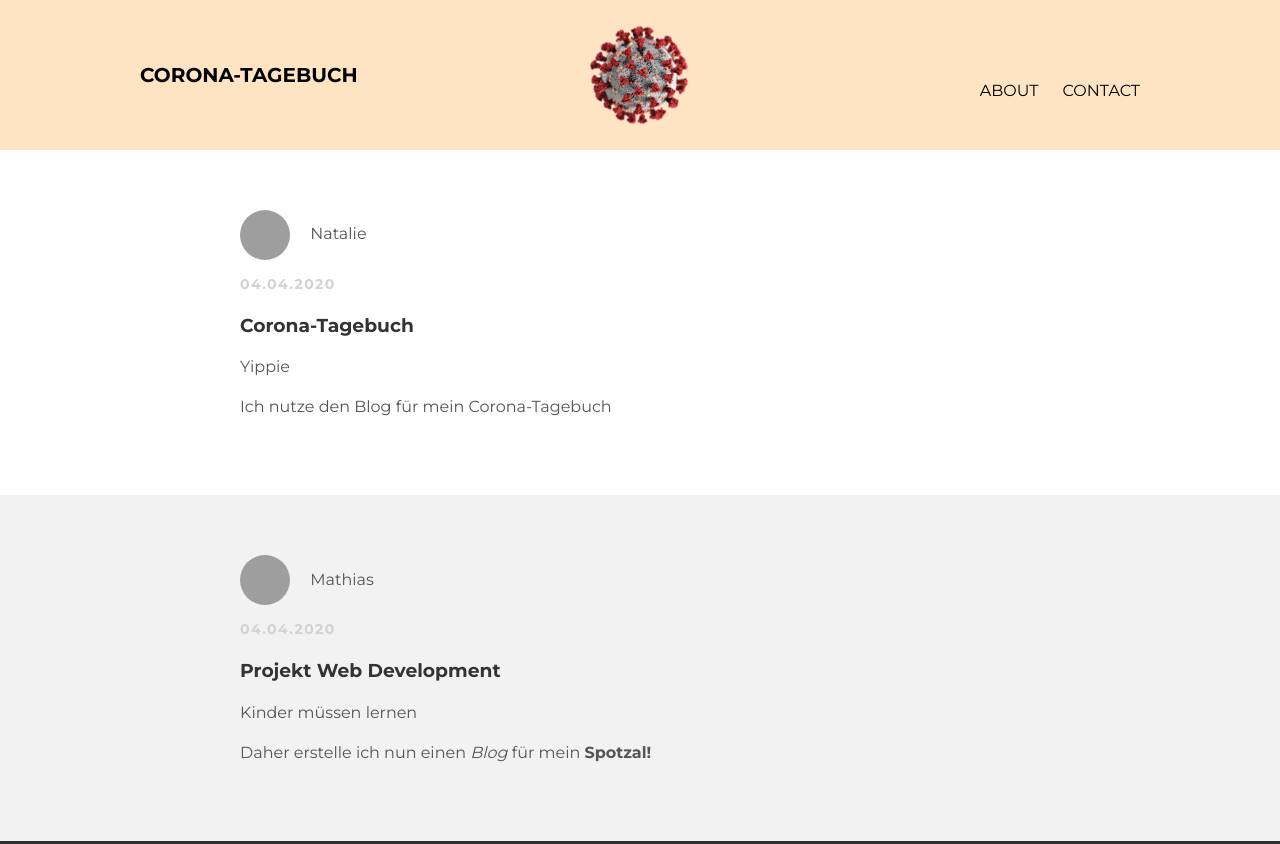
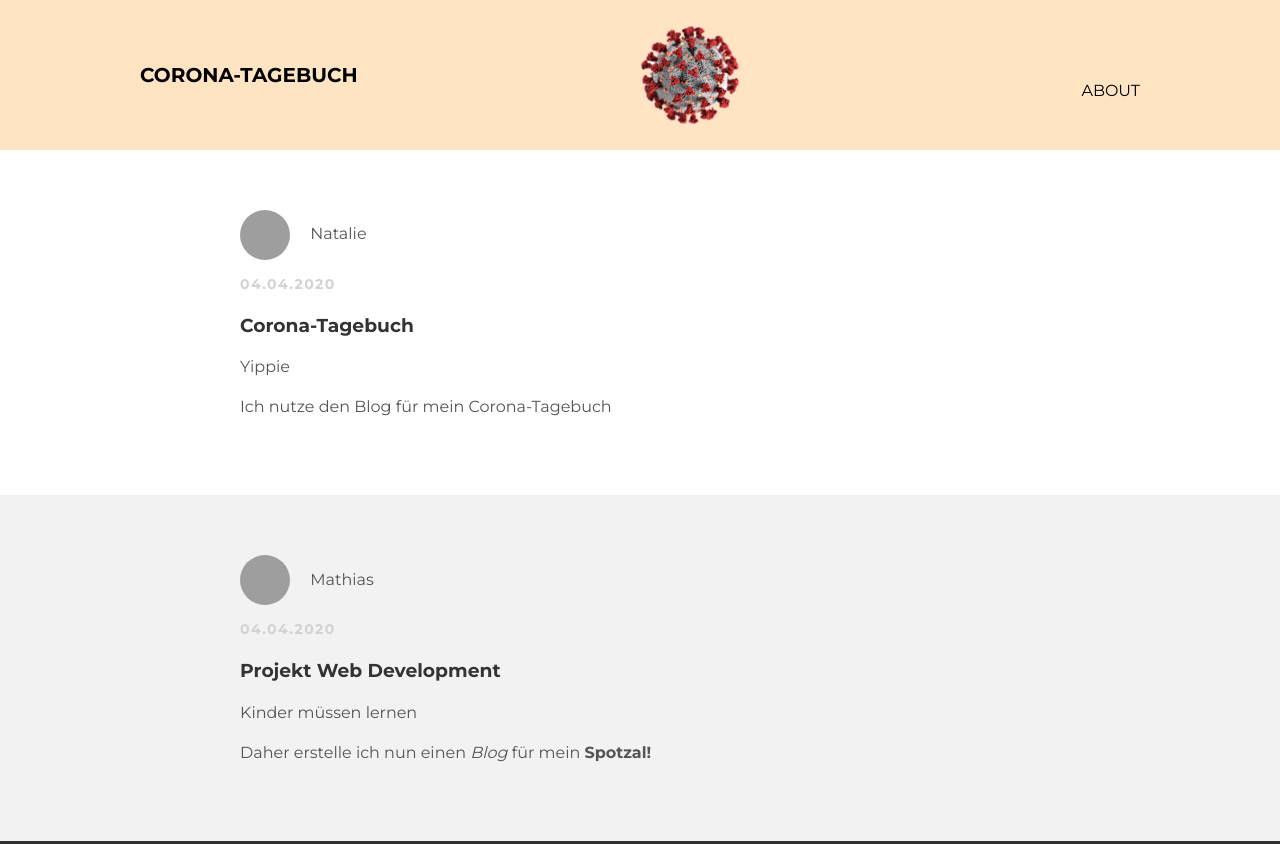
Before and after one commit to mathias-coder/mathias-coder.github.io, a plain HTML site: page index.html in a window 1280 px wide. Shown: the top 844 px of the page. Drawn offline with Linux system fonts and the light colour scheme; grey boxes are pictures that could not be loaded.

Commit message:
Update index.html

```diff
--- a/index.html
+++ b/index.html
@@ -13,7 +13,6 @@
         </a>
         <ul id="header-nav">
           <li><a href="about.html">About</a></li>
-          <li><a href="mailto:me@me.com">Contact</a></li>
         </ul>
       </div> <!-- div container -->
     </div> <!-- div header -->
```
